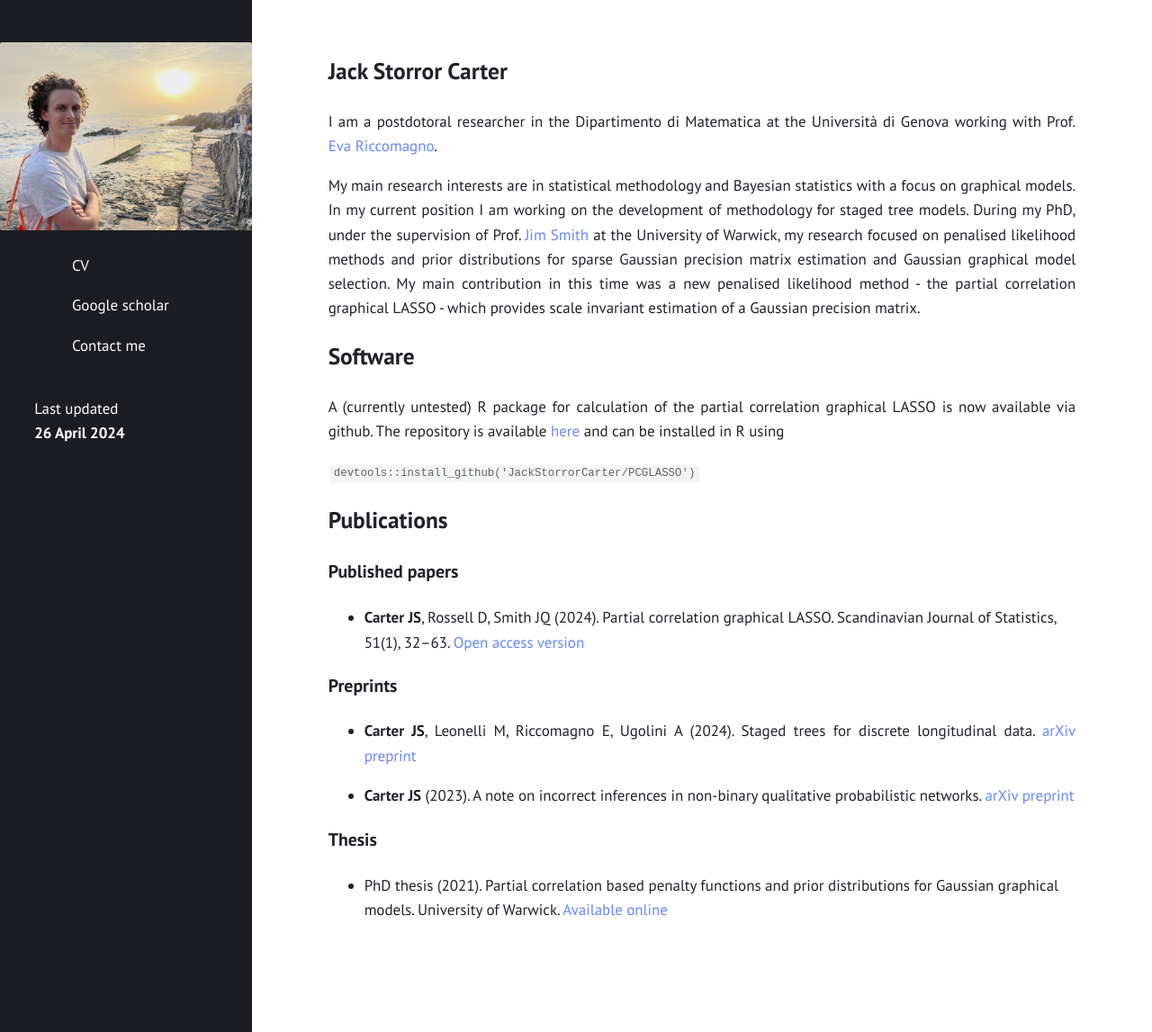
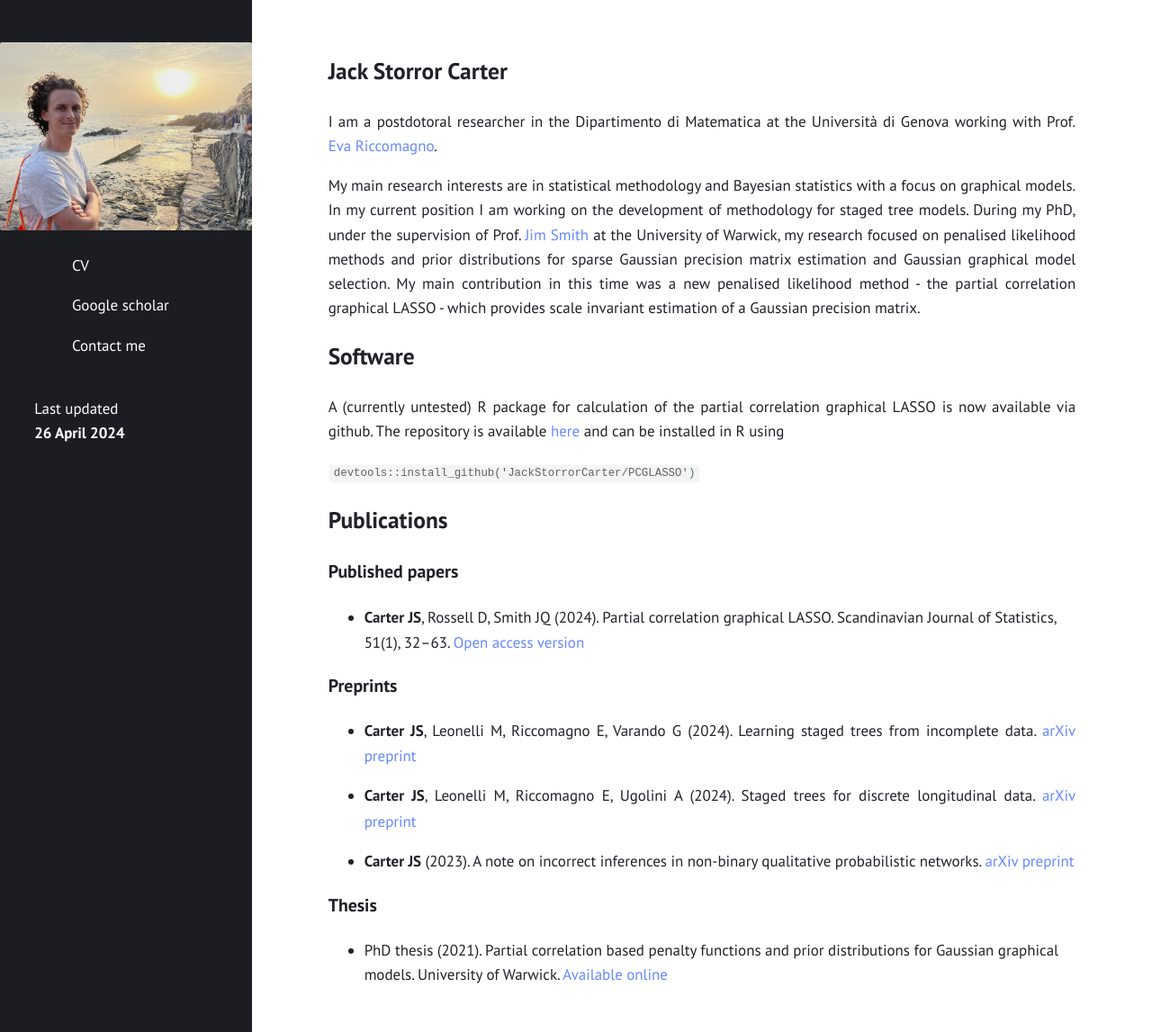
Before and after one commit to JackStorrorCarter/JackStorrorCarter.github.io, a Jekyll site: the page built from index.md, in a window 1280 px wide and 1147 px high. Shown: the whole window at 90% size. Built offline with Jekyll 4.4.1, drawn with Linux system fonts in a browser that asks for light colours.

Commit message:
Update index.md

```diff
--- a/index.md
+++ b/index.md
@@ -26,6 +26,8 @@ A (currently untested) R package for calculation of the partial correlation grap
 
 ### Preprints
 
+- **Carter JS**, Leonelli M, Riccomagno E, Varando G (2024).  Learning staged trees from incomplete data. [arXiv preprint](https://arxiv.org/abs/2405.18306)
+
 - **Carter JS**, Leonelli M, Riccomagno E, Ugolini A (2024).  Staged trees for discrete longitudinal data. [arXiv preprint](https://arxiv.org/abs/2401.04297)
 
 - **Carter JS** (2023).  A note on incorrect inferences in non-binary qualitative probabilistic networks. [arXiv preprint](https://arxiv.org/abs/2208.09344)
```
